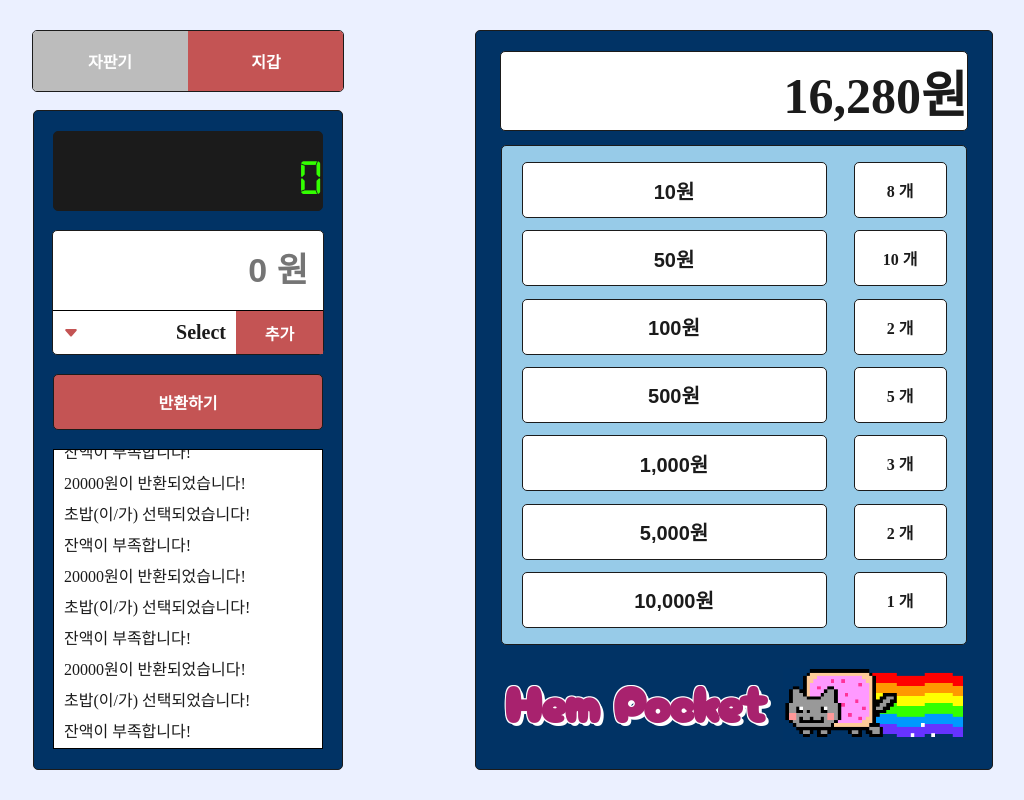
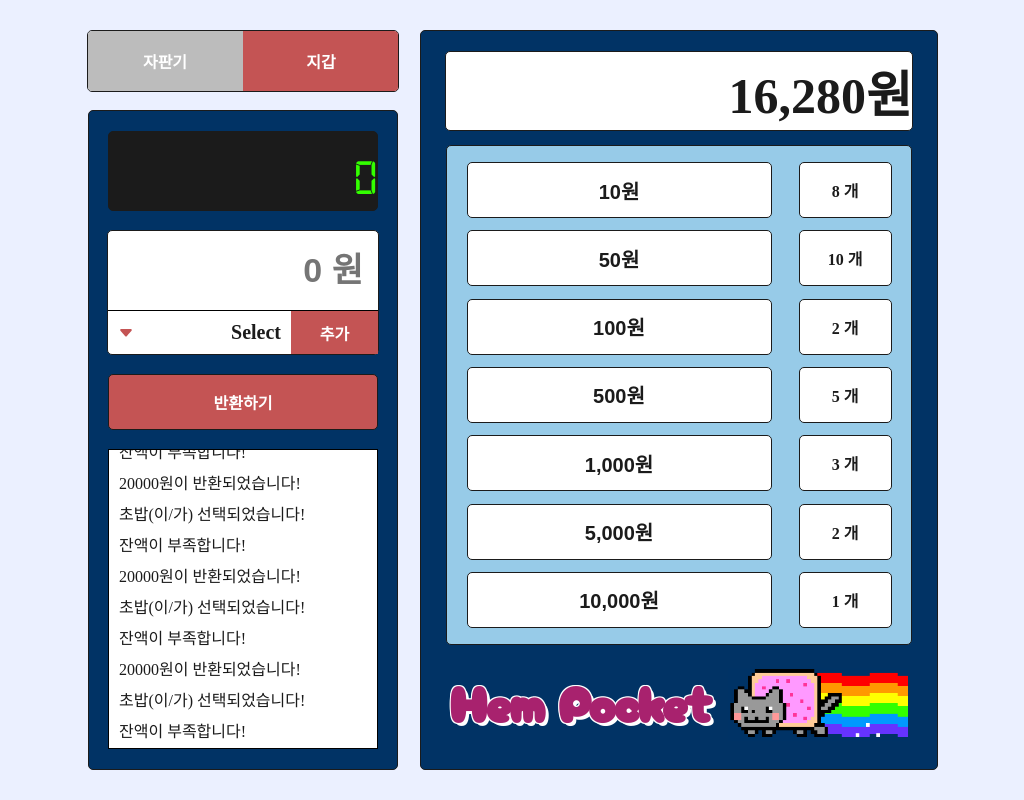
Before and after one commit to codesquad-members-2022/fe-vm, a React (Create React App) app: page /wallet in a window 1280 px wide. Shown: the whole page, without its empty margins (127-1151 px from the left). Built offline with nearby package versions, Linux system fonts and the light colour scheme.

Commit message:
Design: path 별 width 변경 로직 추가
* Refactor: VendingMachine 사용하지 않는 import 제거

Related to: #9

```diff
--- a/src/components/organisms/VendingMachine/VendingMachine.style.js
+++ b/src/components/organisms/VendingMachine/VendingMachine.style.js
@@ -1,4 +1,4 @@
-import { Border, Flex } from 'assets/style/common';
+import { Flex } from 'assets/style/common';
 import styled from 'styled-components';
 
 const StyledVM = styled.div`
--- a/src/pages/Main/Main.style.js
+++ b/src/pages/Main/Main.style.js
@@ -8,10 +8,15 @@ const Main = styled.div`
   background-color: ${({ theme: { colors } }) => colors.lightBlue};
 `;
 
+const pathWidth = {
+  '/': '960px',
+  '/wallet': '850px',
+};
+
 const ContentsWrapper = styled.div`
   ${Flex.centerBetween}
-  width: 960px;
-  min-width: 960px;
+  width: ${({ path }) => pathWidth[path]};
+  min-width: ${({ path }) => pathWidth[path]};
   background-color: ${({ theme: { colors } }) => colors.lightBlue};
 `;
 
--- a/src/pages/Main/index.jsx
+++ b/src/pages/Main/index.jsx
@@ -10,7 +10,7 @@ const Main = () => {
 
   return (
     <Styled.Main>
-      <Styled.ContentsWrapper>
+      <Styled.ContentsWrapper path={currentPath}>
         {currentPath === vmPage.path && <Outlet />}
         <VendingMachineController currentPathName={currentPath} />
         {currentPath === walletPage.path && <Outlet />}
```
